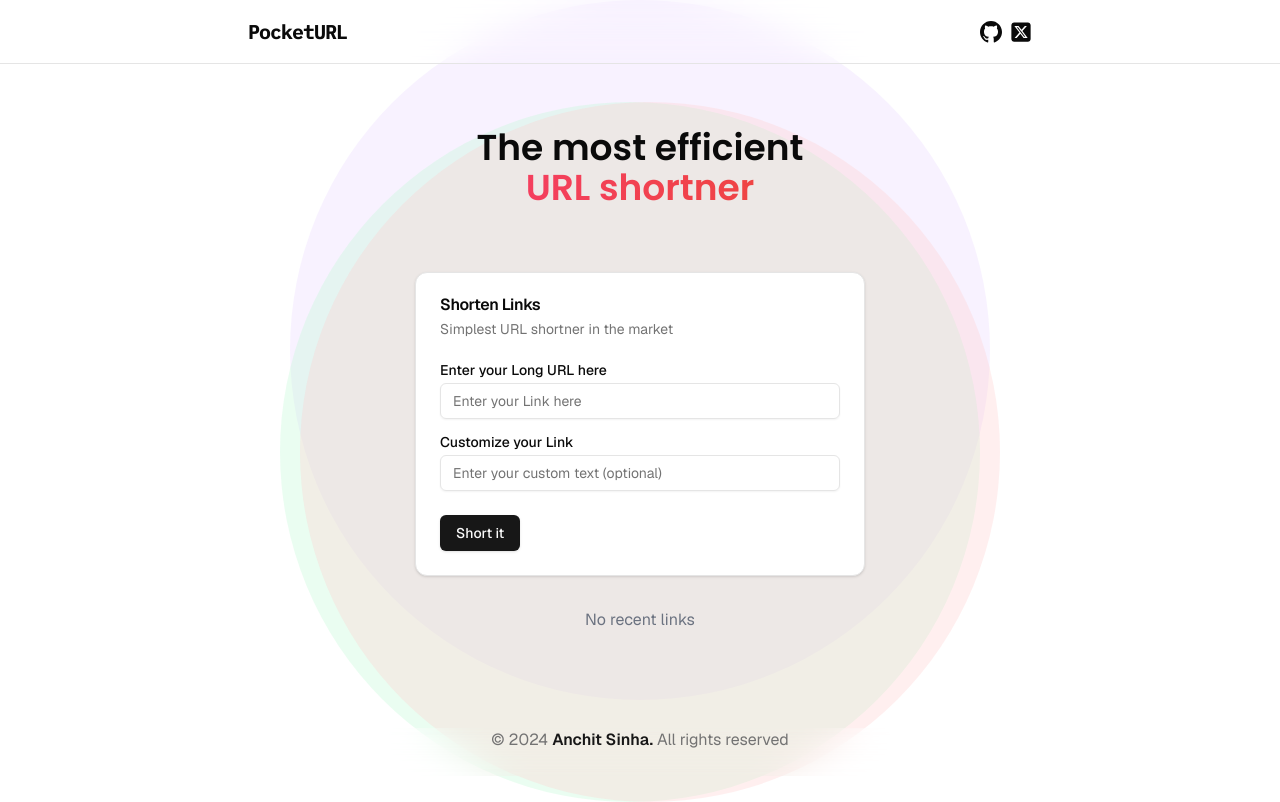
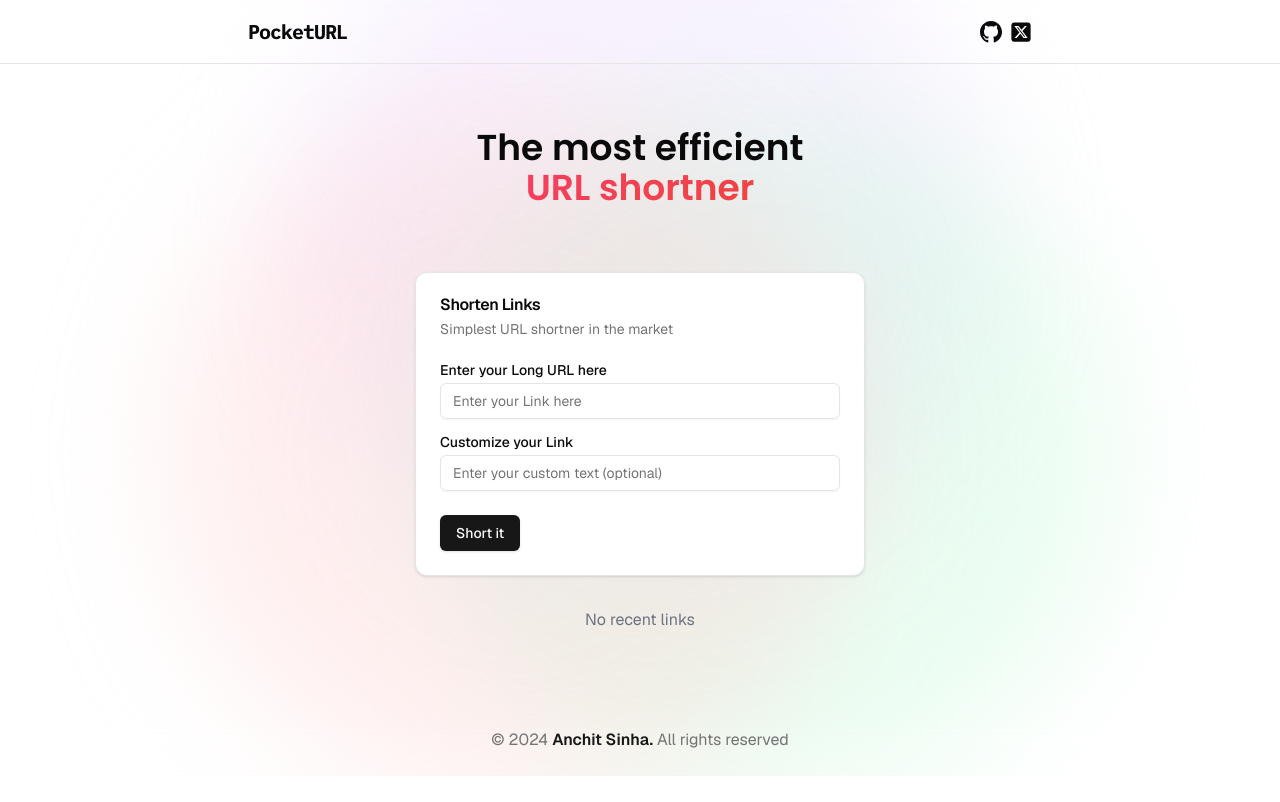
Before and after one commit to Anchit1909/pocket-url, a Next.js app in the folder frontend/: page / in a window 1280 px wide. Built offline with nearby package versions, Linux system fonts and the light colour scheme.

Commit message:
chore: minor design change

```diff
--- a/frontend/src/components/HomePage/HomePage.tsx
+++ b/frontend/src/components/HomePage/HomePage.tsx
@@ -28,10 +28,10 @@ const HomePage = () => {
     }
   }, []);
   return (
-    <div className="flex justify-center items-center flex-col space-y-8">
-      <div className="absolute w-[700px] h-[700px] bottom-[100px] bg-purple-200/[30%] -z-10 rounded-full" />
-      <div className="absolute w-[700px] h-[700px] right-[300px] bg-green-200/[30%] -z-10 rounded-full" />
-      <div className="absolute w-[700px] h-[700px] left-[300px] bg-red-200/[30%] -z-10 rounded-full" />
+    <div className="relative flex justify-center items-center flex-col space-y-8">
+      <div className="absolute w-[700px] h-[700px] bottom-[50px] bg-purple-200/[30%] -z-10 rounded-full blur-3xl" />
+      <div className="absolute w-[700px] h-[700px] left-[0px] bg-green-200/[30%] -z-10 rounded-full blur-3xl" />
+      <div className="absolute w-[700px] h-[700px] right-[0px] bg-red-200/[30%] -z-10 rounded-full blur-3xl" />
       <InputBox
         savedLongLinkList={savedLongLinkList}
         setSavedLongLinkList={setSavedLongLinkList}
```
